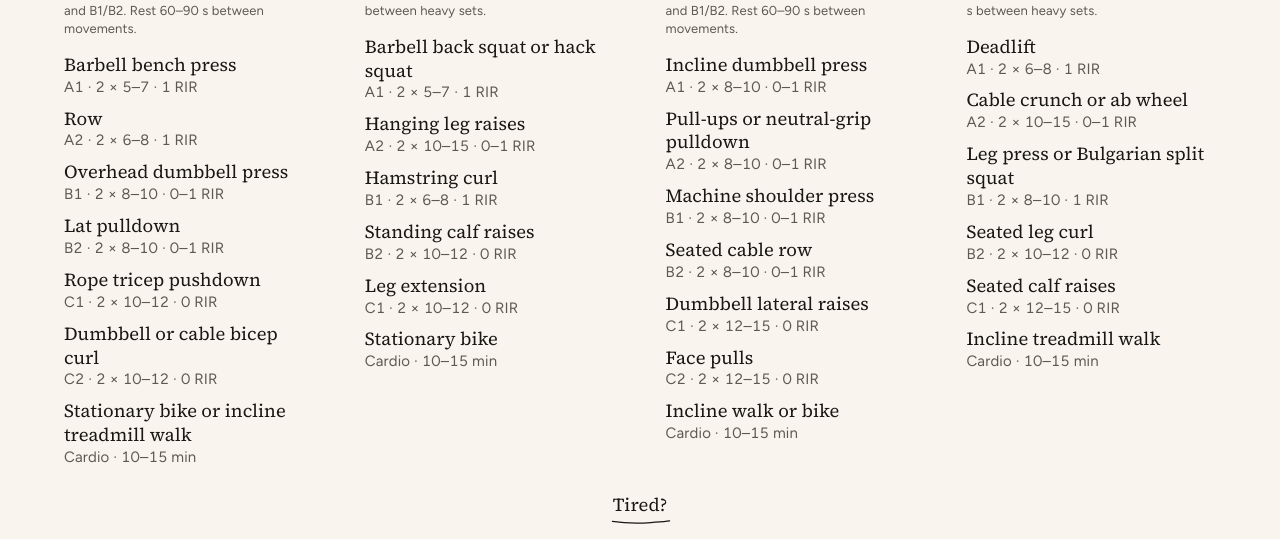
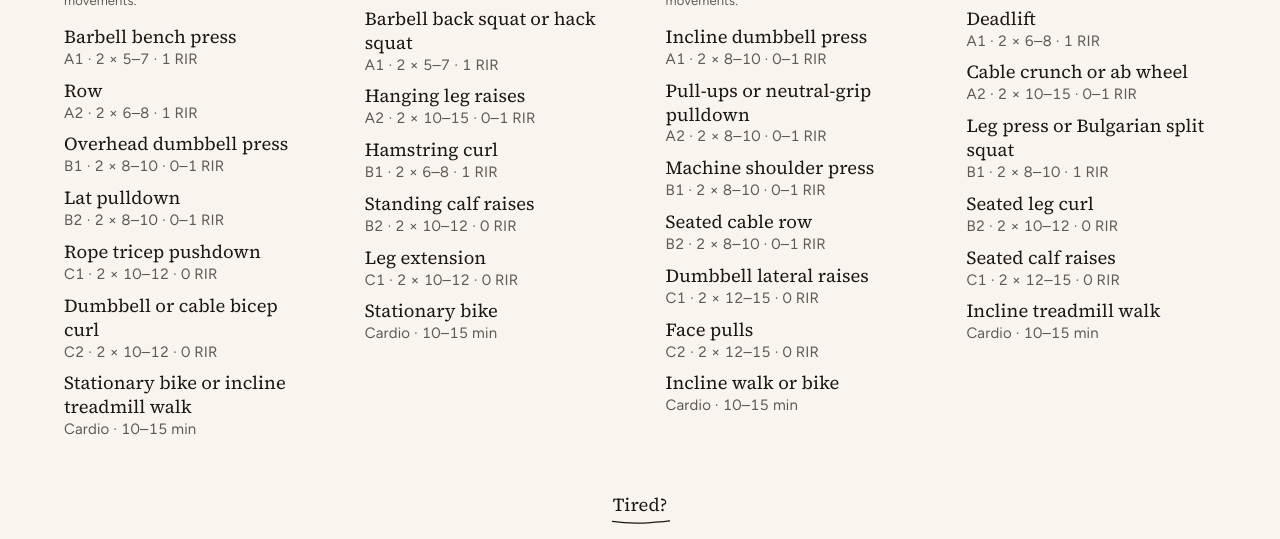
Before and after one commit to neeshthecoder/gym-routine, a plain HTML site: page index.html in a window 1280 px wide. Shown: the part 261-800 px from the top of the page. Drawn offline with Linux system fonts and the light colour scheme.

Commit message:
Revert vertical centring; keep content anchored near the top
Co-Authored-By: Claude Opus 5.5 <noreply@anthropic.com>

```diff
--- a/index.html
+++ b/index.html
@@ -400,20 +400,6 @@
     .workout[data-today="true"] { order: -1; }
   }
 
-  /* ---------- Tablet and up: content sits in the middle of the screen,
-     "Tired?" at the bottom. Equal 1fr rows above and below keep it centred
-     on the viewport; the bottom row never shrinks below "Tired?". ---------- */
-  @media (min-width: 600px) {
-    html, body { height: 100%; }
-    .page {
-      min-height: 100%;
-      display: grid;
-      grid-template-rows: 1fr auto 1fr;
-    }
-    .content { grid-row: 2; }
-    .foot { grid-row: 3; align-self: end; }
-  }
-
   /* ---------- Tablet (600–899px): 2 × 2 ---------- */
   @media (min-width: 600px) {
     .workouts {
@@ -438,13 +424,20 @@
       --name-lh: 1.3;
       --detail-lh: 1.35;
     }
-    .page { height: 100%; }
+    html, body { height: 100%; }
+    .page {
+      height: 100%;
+      display: flex;
+      flex-direction: column;
+    }
     .masthead { text-align: center; }
     .workouts {
+      flex: 0 0 auto;
       align-content: start;
       grid-template-columns: repeat(4, 1fr);
       column-gap: clamp(2rem, 4vw, 4rem);
     }
+    .foot { margin-top: auto; padding-top: var(--gap-foot); }
   }
 
   /* ---------- Reduced motion: marks drawn, nothing moves ---------- */
```
Also changed, not shown: 1 other file.
